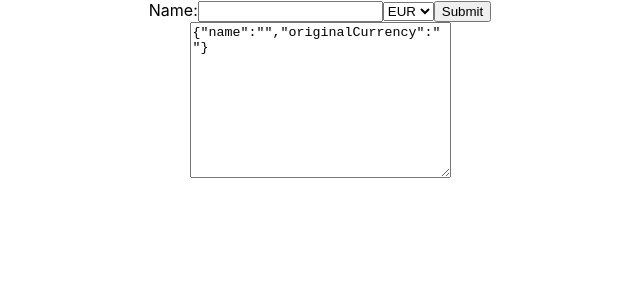
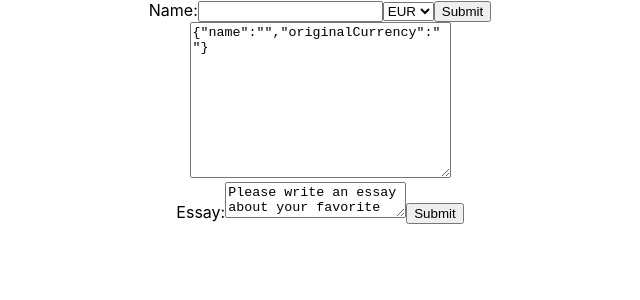
Before and after one commit to bob-smith-compass/redux-create-react-app, a React (Create React App) app: page / in a window 1280 px wide. Shown: the top 300 px of the page, without its empty margins (320-960 px from the left). Built offline with nearby package versions, Linux system fonts and the light colour scheme.

Commit message:
textarea

```diff
--- a/src/App.js
+++ b/src/App.js
@@ -1,11 +1,14 @@
 import React from 'react';
 import './App.css';
 import Form from './components/form/Forms';
+import TextArea from './components/textarea/TextArea';
 
 function App() {
   return (
     <div className="App">
       <Form />
+
+      <TextArea />
     </div>
   );
 }
--- a/src/components/form/Forms.jsx
+++ b/src/components/form/Forms.jsx
@@ -37,6 +37,9 @@ export default class Forms extends Component {
      * We can combine the two by making the React state be the “single source of truth”.
      * Then the React component that renders a form also controls what happens in that form on subsequent user input.
      * An input form element whose value is controlled by React in this way is called a “controlled component”.
+     *
+     * In React, a <textarea> uses a value attribute instead. This way, a form using a
+     * <textarea> can be written very similarly to a form that uses a single-line input:
      */
   render() {
     return (
--- /dev/null
+++ b/src/components/textarea/TextArea.jsx
@@ -0,0 +1,34 @@
+import React from 'react';
+
+export default class TextArea extends React.Component {
+    constructor(props) {
+      super(props);
+      this.state = {
+        value: 'Please write an essay about your favorite DOM element.'
+      };
+
+      this.handleChange = this.handleChange.bind(this);
+      this.handleSubmit = this.handleSubmit.bind(this);
+    }
+
+    handleChange(event) {
+      this.setState({value: event.target.value});
+    }
+
+    handleSubmit(event) {
+      event.preventDefault();
+      console.log(this.state);
+    }
+
+    render() {
+      return (
+        <form onSubmit={this.handleSubmit}>
+          <label>
+            Essay:
+            <textarea value={this.state.value} onChange={this.handleChange} />
+          </label>
+          <input type="submit" value="Submit" />
+        </form>
+      );
+    }
+  }
```
